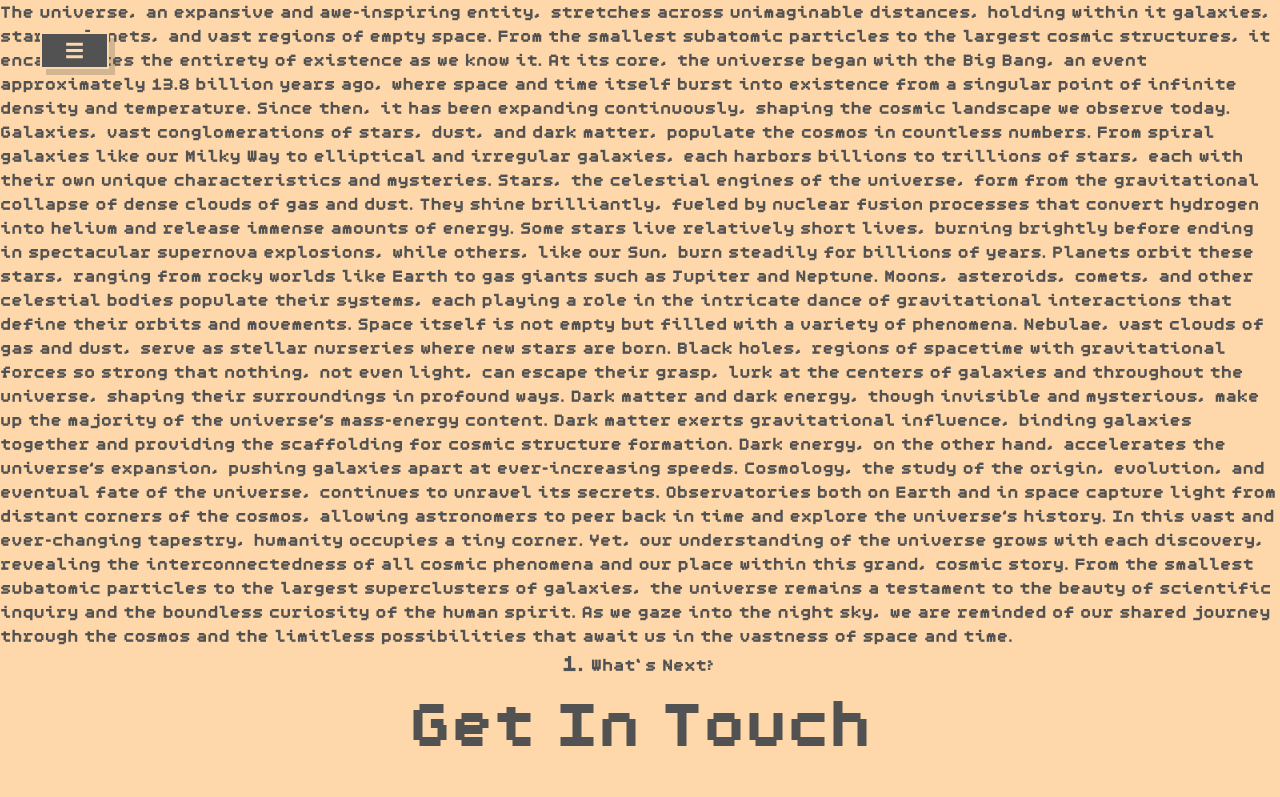
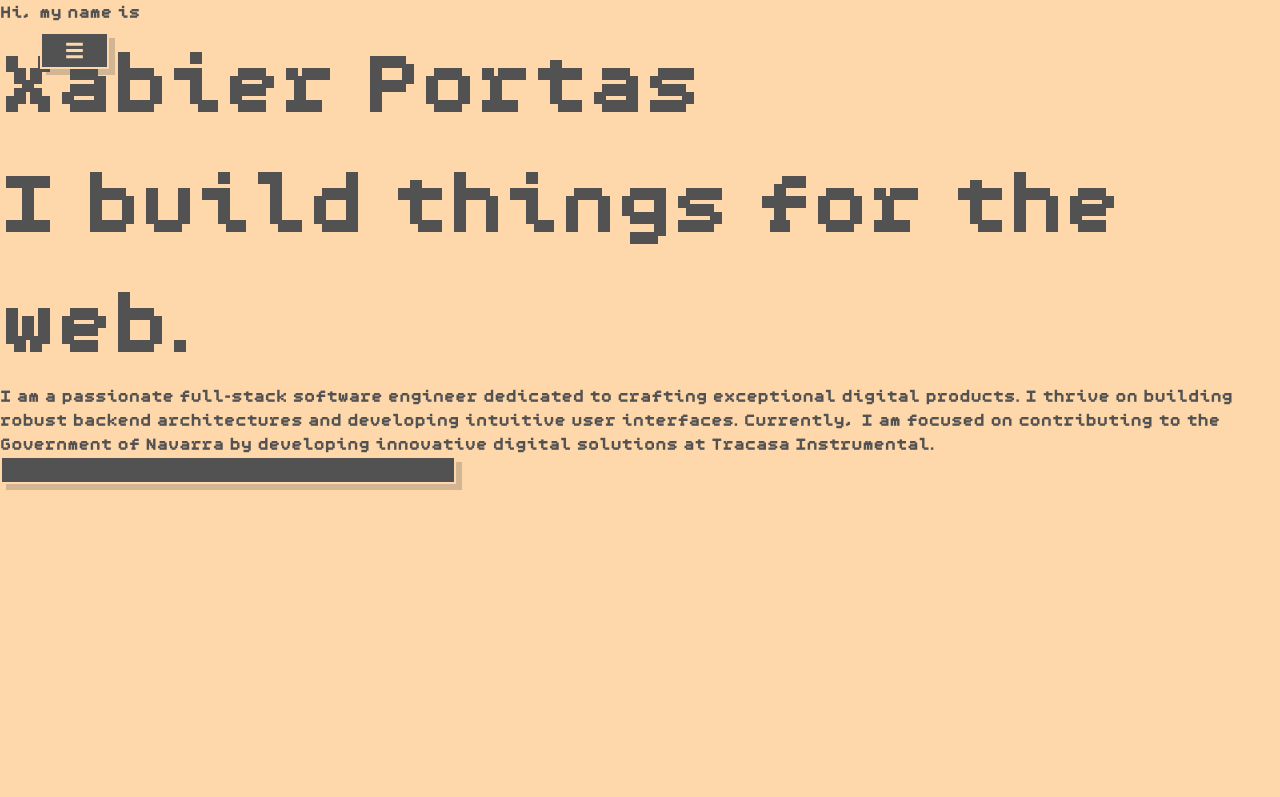
Before and after one commit to xportas/xportas-website, a Next.js app: page / in a window 1280 px wide. Shown: the top 797 px of the page. Built offline with nearby package versions, Linux system fonts and the light colour scheme.

Commit message:
ADD Hero component AND pages

```diff
--- a/src/app/components/Nav.jsx
+++ b/src/app/components/Nav.jsx
@@ -67,6 +67,7 @@ export default function Nav() {
               styles={`ml-7 px-3 py-1 ${showNavbar ? 'animate-fadeIn' : 'animate-fadeOut'} ${navbarHidden ? 'hidden' : ''} z-40`}
               darkTheme={(navbarHidden && screenWidth >= 1500) || screenWidth < 1500}
               href={links.LinkedIn}
+              target={"_blank"}
               child={
                 <svg width="25" height="25" viewBox="0 0 24 24" fill="none" xmlns="http://www.w3.org/2000/svg" stroke="">
                   <g id="SVGRepo_bgCarrier" strokeWidth="0" />
@@ -82,6 +83,7 @@ export default function Nav() {
               styles={`px-3 py-1 z-40 ${showNavbar ? 'animate-fadeIn' : 'animate-fadeOut'} ${navbarHidden ? 'hidden' : ''}`}
               darkTheme={(navbarHidden && screenWidth >= 1500) || screenWidth < 1500}
               href={links.GitHub}
+              target={"_blank"}
               child={
                 <svg width="25px" height="25px" viewBox="0 0 24.00 24.00" fill="none" xmlns="http://www.w3.org/2000/svg" stroke={`${navbarHidden ? '#fed7aa' : '#52525240'}`} strokeWidth="0.00024000000000000003">
                   <g id="SVGRepo_bgCarrier" strokeWidth="0" />
@@ -99,6 +101,7 @@ export default function Nav() {
             darkTheme={(navbarHidden && screenWidth >= 1500) || screenWidth < 1500}
             href={links.CV}
             download="cv-xportas.pdf"
+            target={"_blank"}
             child={<svg width="35px" height="25px" xmlns="http://www.w3.org/2000/svg">
               <text className="font-header" x="50%" y="60%" textAnchor="middle" dominantBaseline="middle" fill={`${navbarHidden || screenWidth >= 1500 ? '#fed7aa' : '#525252'}`}>CV</text>
             </svg>}
--- a/src/app/components/RetroBtn.jsx
+++ b/src/app/components/RetroBtn.jsx
@@ -2,7 +2,7 @@
 import { useState } from 'react';
 import { waitForMs } from '../utils/utils';
 
-export default function RetroBtn({ child, darkTheme, download, effect, href, style, styles }) {
+export default function RetroBtn({ child, darkTheme, download, effect, href, rel, style, styles, target }) {
 
   const [hoverBtnsEffectDisabled, setHoverBtnsEffectDisabled] = useState(true);
 
@@ -23,7 +23,10 @@ export default function RetroBtn({ child, darkTheme, download, effect, href, sty
       onMouseDown={() => setHoverBtnsEffectDisabled(false)}
       onMouseUp={() => setHoverBtnsEffectDisabled(true)}
       onMouseLeave={() => setHoverBtnsEffectDisabled(true)}
-      onClick={handleClickOnNavBtns} >
+      onClick={handleClickOnNavBtns}
+      target={target}
+      rel={rel}
+      >
       {child}
     </a>
   );
--- a/src/app/components/sections/Contact.jsx
+++ b/src/app/components/sections/Contact.jsx
@@ -9,11 +9,12 @@ export default function Contact() {
 
   return (
     <section
-      className="max-w-[600px] mx-auto mb-12 text-center md:mb-24 block numbered" >
+      className="max-w-[600px] mx-auto mb-12 text-center md:mb-24 block numbered"
+    >
       <h3>
         What’s Next?
       </h3>
-      <h2 className="text-clamp-title">
+      <h2 className="text-short-heading">
         Get In Touch
       </h2>
       <p className='mt-6 mb-12'>
--- /dev/null
+++ b/src/app/components/sections/Hero.jsx
@@ -0,0 +1,34 @@
+'use client';
+import { links } from '../../utils/config';
+import RetroBtn from '../RetroBtn';
+
+export default function Hero() {
+
+
+  return (
+    <section
+      className='flex flex-col items-start min-h-screen p-0'
+    >
+      <h3>Hi, my name is</h3>
+      <h1 className="text-big-heading">
+        Xabier Portas
+      </h1>
+      <h2 className="text-big-heading">
+        I build things for the web.
+      </h2>
+      <p>
+        I am a passionate full-stack software engineer dedicated to crafting exceptional digital products. I thrive on building robust backend architectures and developing intuitive user interfaces. Currently, I am focused on contributing to the Government of Navarra by developing innovative digital solutions at{' '}
+        <a href="https://itracasa.es/" target="_blank" rel="noreferrer">
+          Tracasa Instrumental
+        </a>
+        .
+      </p>
+      <RetroBtn
+        href={links.LinkedIn}
+        target="_blank"
+        rel="author"
+        child={'Check out my (TO THINK: LinkedIn or GitHub)!'}
+      />
+    </section>
+  );
+}
--- a/src/app/page.js
+++ b/src/app/page.js
@@ -5,6 +5,7 @@ import RetroComputer from "./components/RetroComputer";
 import RetroScreen from "./components/sections/RetroScreen";
 import Contact from "./components/sections/Contact";
 import Footer from "./components/Footer";
+import Hero from "./components/sections/Hero";
 
 
 
@@ -20,19 +21,8 @@ export default function Home() {
         <>
           <Nav />
           <RetroComputer /> */}
-          <Nav></Nav>
-          <p>
-            The universe, an expansive and awe-inspiring entity, stretches across unimaginable distances, holding within it galaxies, stars, planets, and vast regions of empty space. From the smallest subatomic particles to the largest cosmic structures, it encapsulates the entirety of existence as we know it.
-            At its core, the universe began with the Big Bang, an event approximately 13.8 billion years ago, where space and time itself burst into existence from a singular point of infinite density and temperature. Since then, it has been expanding continuously, shaping the cosmic landscape we observe today.
-            Galaxies, vast conglomerations of stars, dust, and dark matter, populate the cosmos in countless numbers. From spiral galaxies like our Milky Way to elliptical and irregular galaxies, each harbors billions to trillions of stars, each with their own unique characteristics and mysteries.
-            Stars, the celestial engines of the universe, form from the gravitational collapse of dense clouds of gas and dust. They shine brilliantly, fueled by nuclear fusion processes that convert hydrogen into helium and release immense amounts of energy. Some stars live relatively short lives, burning brightly before ending in spectacular supernova explosions, while others, like our Sun, burn steadily for billions of years.
-            Planets orbit these stars, ranging from rocky worlds like Earth to gas giants such as Jupiter and Neptune. Moons, asteroids, comets, and other celestial bodies populate their systems, each playing a role in the intricate dance of gravitational interactions that define their orbits and movements.
-            Space itself is not empty but filled with a variety of phenomena. Nebulae, vast clouds of gas and dust, serve as stellar nurseries where new stars are born. Black holes, regions of spacetime with gravitational forces so strong that nothing, not even light, can escape their grasp, lurk at the centers of galaxies and throughout the universe, shaping their surroundings in profound ways.
-            Dark matter and dark energy, though invisible and mysterious, make up the majority of the universe's mass-energy content. Dark matter exerts gravitational influence, binding galaxies together and providing the scaffolding for cosmic structure formation. Dark energy, on the other hand, accelerates the universe's expansion, pushing galaxies apart at ever-increasing speeds.
-            Cosmology, the study of the origin, evolution, and eventual fate of the universe, continues to unravel its secrets. Observatories both on Earth and in space capture light from distant corners of the cosmos, allowing astronomers to peer back in time and explore the universe's history.
-            In this vast and ever-changing tapestry, humanity occupies a tiny corner. Yet, our understanding of the universe grows with each discovery, revealing the interconnectedness of all cosmic phenomena and our place within this grand, cosmic story.
-            From the smallest subatomic particles to the largest superclusters of galaxies, the universe remains a testament to the beauty of scientific inquiry and the boundless curiosity of the human spirit. As we gaze into the night sky, we are reminded of our shared journey through the cosmos and the limitless possibilities that await us in the vastness of space and time.
-          </p>
+          <Nav />
+          <Hero />
           <Contact />
           <Footer />
         {/* </> */}
--- a/tailwind.config.js
+++ b/tailwind.config.js
@@ -38,7 +38,9 @@ module.exports = {
         'main': ['chill', 'Roboto mono', 'monoespace'],
       },
       fontSize: {
-        'clamp-title': 'clamp(40px, 5vw, 60px)',
+        'big-heading': 'clamp(40px, 8vw, 80px)',
+        'medium-heading': 'clamp(40px, 8vw, 60px)',
+        'short-heading': 'clamp(40px, 5vw, 60px)',
       },
       keyframes: {
         blink: {
```
Also changed, not shown: src/app/components/pages/Mobile.jsx (added), src/app/components/pages/Web.jsx (added).
